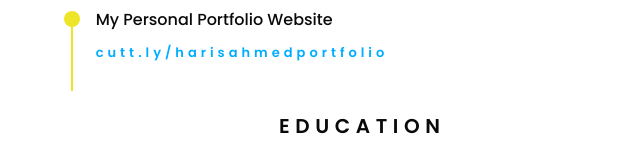
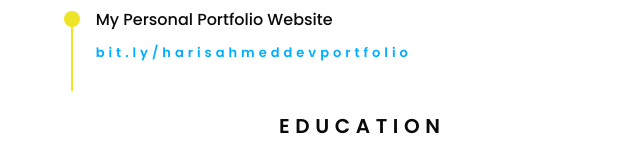
Before and after one commit to haris386/resume, a plain HTML site: page index.html in a window 1280 px wide. Shown: the part 472-634 px from the top of the page, 439-1079 px from the left. Drawn offline with nearby package versions, Linux system fonts and the light colour scheme.

Commit message:
Update index.html

```diff
--- a/index.html
+++ b/index.html
@@ -258,8 +258,8 @@ px
                             <div class="experience__data bd-grid">
                                 <h3 class="experience__title">My Personal Portfolio Website</h3>
                                 <!-- <span class="experience__company">From 2013 to ----</span> -->
-                                <a href="https://cutt.ly/harisahmedportfolio" target="_blank" ><span
-                                        class="education__year">cutt.ly/harisahmedportfolio</span></a>
+                                <a href="https://bit.ly/harisahmeddevportfolio" target="_blank" ><span
+                                        class="education__year">bit.ly/harisahmeddevportfolio</span></a>
                             </div>
                         </div>
                     </div>
```
